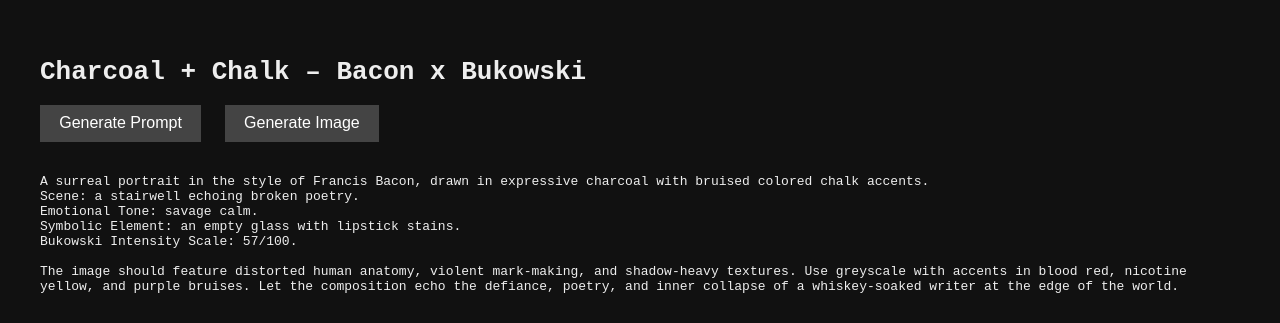
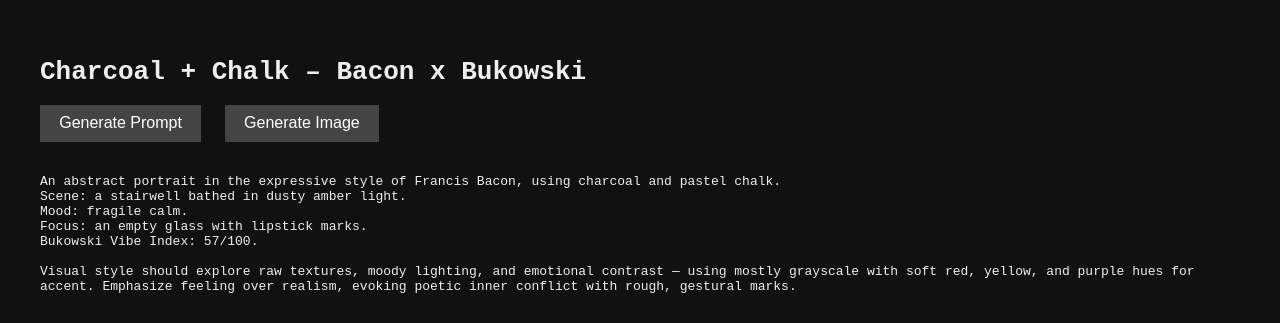
Before and after one commit to wjjackson/bacon-bukowski-ai, a website: page index.html in a window 1280 px wide. Shown: the top 323 px of the page. Drawn offline with Linux system fonts and the light colour scheme.

Commit message:
Fix: updated prompt to avoid OpenAI content violations

```diff
--- a/index.html
+++ b/index.html
@@ -41,42 +41,42 @@
     let currentPrompt = '';
 
     const scenes = [
-      "a decaying motel room littered with crushed cigarettes",
-      "an alleyway flickering under a dying neon light",
-      "a bar booth soaked in spilled whiskey",
-      "a hospital corridor where dreams go to rot",
-      "a stairwell echoing broken poetry",
-      "an abandoned gas station under a bruised sky",
-      "a butcher's table of regrets",
-      "a subway tunnel filled with lost thoughts",
-      "a hotel mirror reflecting nothing real",
-      "a rain‑drenched rooftop where hope once jumped"
+      "a faded motel room with old postcards",
+      "an alleyway under neon light drizzle",
+      "a quiet bar corner at closing time",
+      "a hallway lined with forgotten paintings",
+      "a stairwell bathed in dusty amber light",
+      "an old gas station lost in twilight",
+      "a butcher's shop closed for decades",
+      "a subway platform echoing old jazz",
+      "a hotel mirror catching memories",
+      "a rainy rooftop hiding stories"
     ];
 
     const emotions = [
       "melancholic defiance",
-      "wrathful numbness",
-      "drunken clarity",
+      "gentle resignation",
+      "quiet introspection",
       "grimy nostalgia",
-      "existential detachment",
-      "manic sorrow",
+      "reflective detachment",
+      "soft longing",
       "wilted pride",
-      "savage calm",
+      "fragile calm",
       "dizzy regret",
       "cynical warmth"
     ];
 
     const objects = [
-      "a smoldering cigarette",
-      "an empty glass with lipstick stains",
-      "a torn letter never sent",
-      "an ashtray overflowing with yesterdays",
-      "a typewriter bleeding ink",
-      "a broken light bulb humming softly",
-      "a figure with a face half erased",
-      "a pair of shoes facing the wall",
-      "a rat chewing on memory scraps",
-      "a single chalk line around nothing"
+      "a glowing cigarette",
+      "an empty glass with lipstick marks",
+      "a crumpled unsent letter",
+      "an overflowing ashtray",
+      "a typewriter mid-sentence",
+      "a dim lightbulb hanging low",
+      "a shadowy figure half-seen",
+      "shoes left by the door",
+      "a rat near an old newspaper",
+      "a chalk outline fading on pavement"
     ];
 
     function generatePrompt() {
@@ -85,7 +85,7 @@
       const object = objects[Math.floor(Math.random() * objects.length)];
       const score = Math.floor(Math.random() * 101);
 
-      currentPrompt = `A surreal portrait in the style of Francis Bacon, drawn in expressive charcoal with bruised colored chalk accents.\nScene: ${scene}.\nEmotional Tone: ${emotion}.\nSymbolic Element: ${object}.\nBukowski Intensity Scale: ${score}/100.\n\nThe image should feature distorted human anatomy, violent mark‑making, and shadow‑heavy textures. Use greyscale with accents in blood red, nicotine yellow, and purple bruises. Let the composition echo the defiance, poetry, and inner collapse of a whiskey‐soaked writer at the edge of the world.`;
+      currentPrompt = `An abstract portrait in the expressive style of Francis Bacon, using charcoal and pastel chalk.\nScene: ${scene}.\nMood: ${emotion}.\nFocus: ${object}.\nBukowski Vibe Index: ${score}/100.\n\nVisual style should explore raw textures, moody lighting, and emotional contrast — using mostly grayscale with soft red, yellow, and purple hues for accent. Emphasize feeling over realism, evoking poetic inner conflict with rough, gestural marks.`;
 
       document.getElementById("promptOutput").innerText = currentPrompt;
       document.getElementById("imageOutput").src = '';
```
